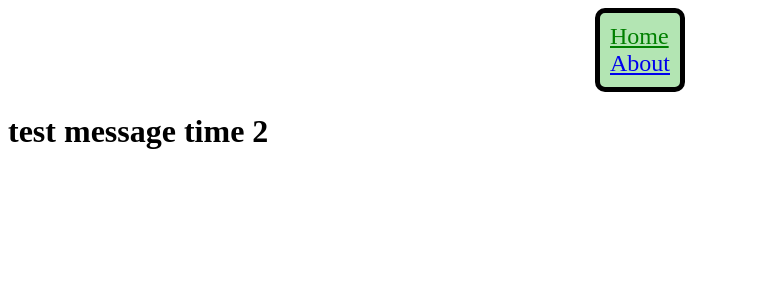
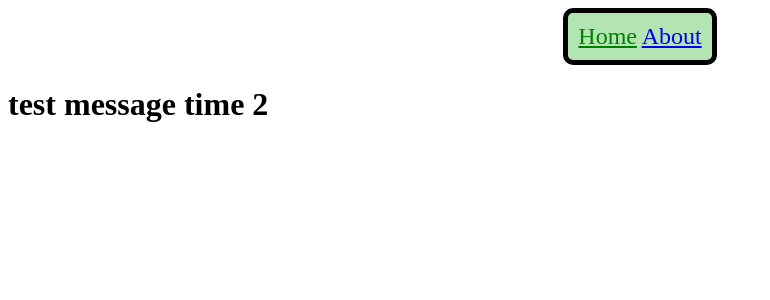
Before and after one commit to MochiHimochi/mochihimochi.github.io, a Jekyll site: the page built from index.html, in a window 1280 px wide. Shown: the top 300 px of the page, without its empty margins (0-770 px from the left). Built offline with Jekyll 4.4.1, drawn with Linux system fonts in a browser that asks for light colours.

Commit message:
Update navigation.html

```diff
--- a/_includes/navigation.html
+++ b/_includes/navigation.html
@@ -1,6 +1,5 @@
 <nav class=nav>
     {% for item in site.data.navigation %}
         <a href="{{ item.link }}" class="navlink{% if page.url == item.link %} current{% endif %}">{{ item.name }}</a>
-        {% if forloop.rindex > 1 %}<br>{% endif %}
     {% endfor %}
 </nav>
```
